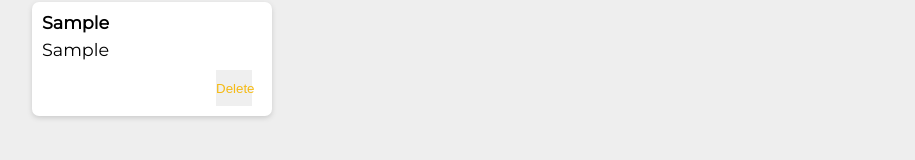
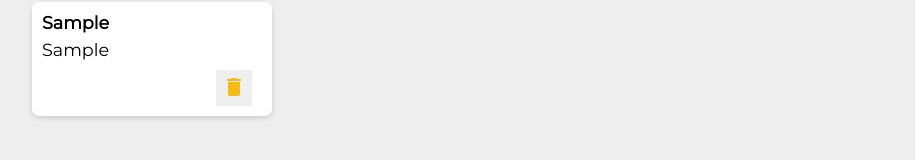
Before and after one commit to Ibrohim229/Keeper-App, a React (Create React App) app: page / in a window 1280 px wide. Both pictures are taken after typing "Sample", "Sample" into the empty fields and a click on the button "Add". Shown: the part 210-370 px from the top of the page, without its empty margins (0-915 px from the left). Built offline with nearby package versions, Linux system fonts and the light colour scheme; a web font is replaced by a local one.

Commit message:
Added delete icon

```diff
--- a/package.json
+++ b/package.json
@@ -5,6 +5,7 @@
   "dependencies": {
     "@emotion/react": "^11.11.3",
     "@emotion/styled": "^11.11.0",
+    "@mui/icons-material": "^5.15.7",
     "@mui/material": "^5.15.7",
     "@testing-library/jest-dom": "^5.17.0",
     "@testing-library/react": "^13.4.0",
--- a/src/components/Note.jsx
+++ b/src/components/Note.jsx
@@ -1,4 +1,5 @@
 import React from "react";
+import DeleteIcon from '@mui/icons-material/Delete';
 
 function Note(props) {
 
@@ -11,7 +12,7 @@
     <div className="note">
       <h1>{props.title}</h1>
       <p>{props.content}</p>
-      <button onClick={handleClick}>Delete</button>
+      <button onClick={handleClick}><DeleteIcon /></button>
     </div>
   );
 }
```
Also changed, not shown: 1 other file (tests, documents, lock files or other folders).
